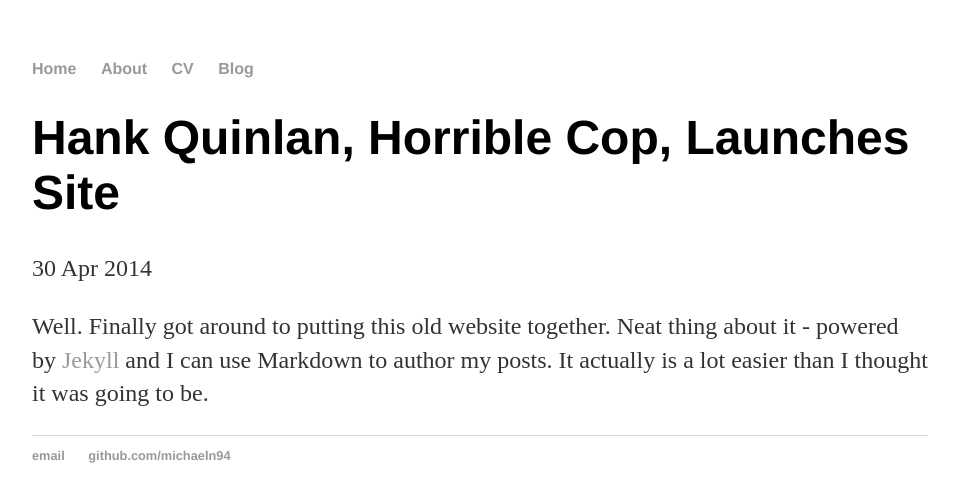
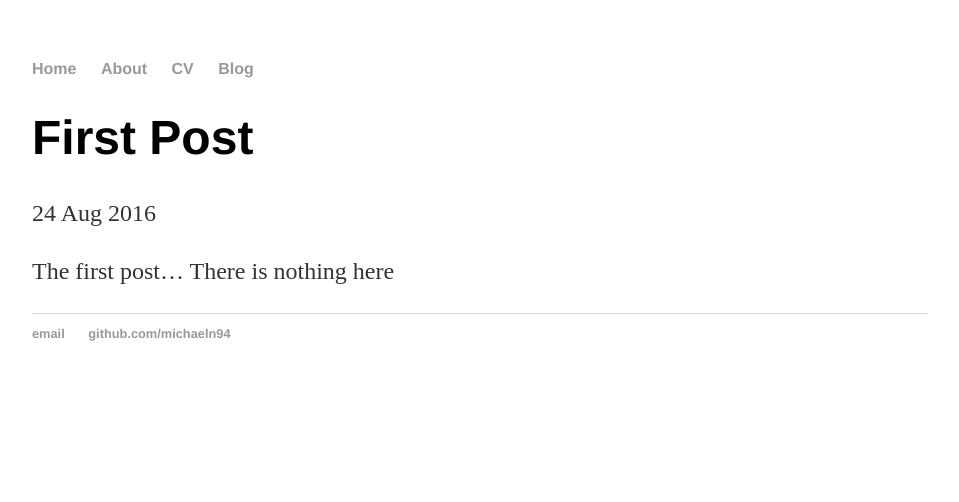
Before and after one commit to michaeln94/michaeln94.github.io, a Jekyll site: the page built from _posts/2014-04-30-hank-quinlan-site-launched.md, in a window 1280 px wide. Shown: the top 502 px of the page, without its empty margins (160-1119 px from the left). Built offline with Jekyll 4.4.1, drawn with Linux system fonts in a browser that asks for light colours.

Commit message:
Update 2014-04-30-hank-quinlan-site-launched.md

```diff
--- a/_posts/2014-04-30-hank-quinlan-site-launched.md
+++ b/_posts/2014-04-30-hank-quinlan-site-launched.md
@@ -1,7 +1,7 @@
 ---
 layout: post
-title: "Hank Quinlan, Horrible Cop, Launches Site"
-date: 2014-04-30
+title: "First Post"
+date: 2016-08-24
 ---
 
-Well. Finally got around to putting this old website together. Neat thing about it - powered by [Jekyll](http://jekyllrb.com) and I can use Markdown to author my posts. It actually is a lot easier than I thought it was going to be.
+The first post... There is nothing here
```
